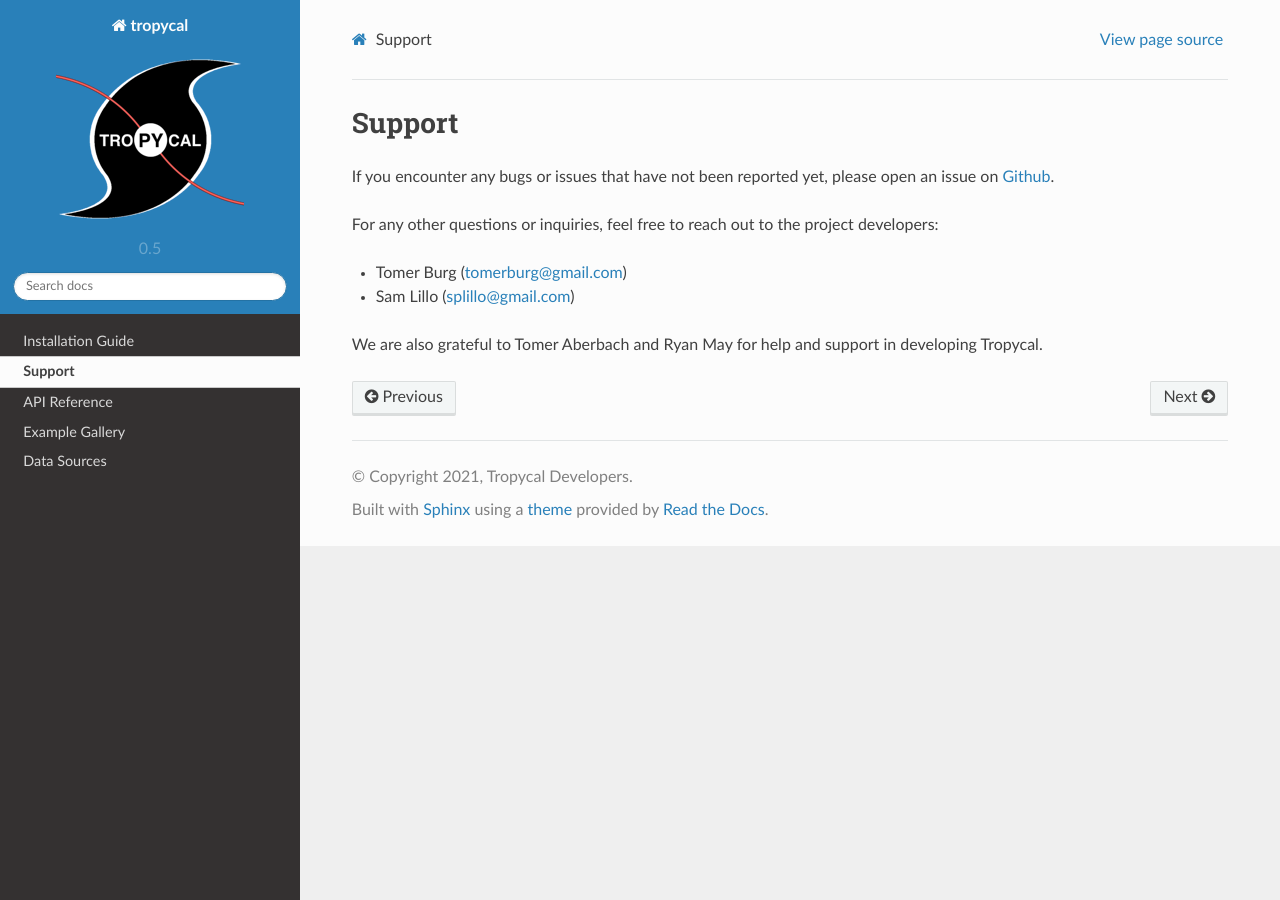
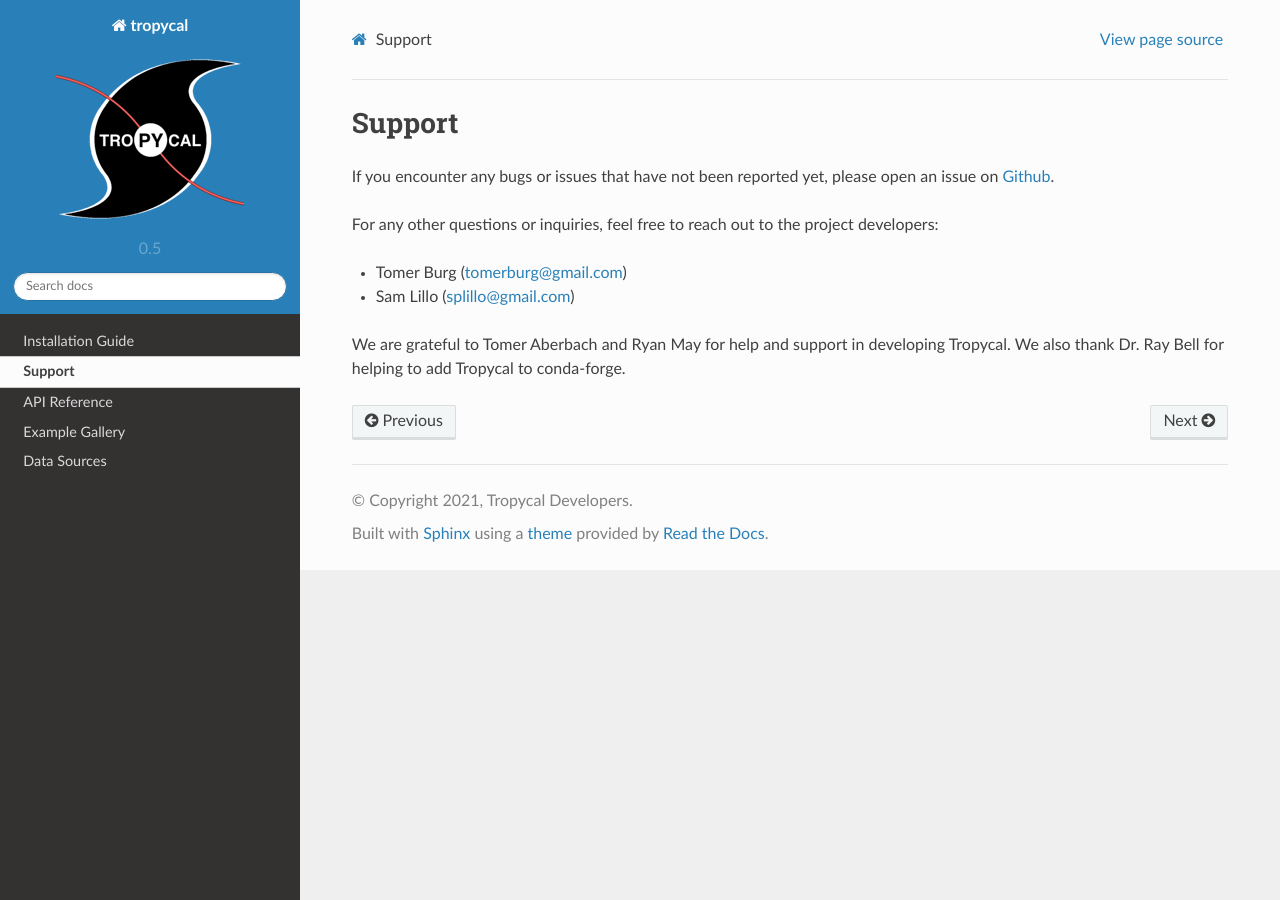
Before and after one commit to tropycal/tropycal, a Sphinx documentation site: the page built from docs/support.rst, in a window 1280 px wide. Built offline with Sphinx 7.4.7 and the Read the Docs theme 2.0.0, drawn with Linux system fonts in a browser that asks for light colours; pages that are not in the unit, such as notebooks, are missing from menus; the version number is read from the project's files by our own code.

Commit message:
Update support.rst

```diff
--- a/docs/support.rst
+++ b/docs/support.rst
@@ -11,6 +11,6 @@ project developers:
 * Tomer Burg (tomerburg@gmail.com)
 * Sam Lillo (splillo@gmail.com)
 
-We are also grateful to Tomer Aberbach and Ryan May for help and support in developing Tropycal.
+We are grateful to Tomer Aberbach and Ryan May for help and support in developing Tropycal. We also thank Dr. Ray Bell for helping to add Tropycal to conda-forge.
 
 .. _Github: https://github.com/tropycal/tropycal/issues
```
